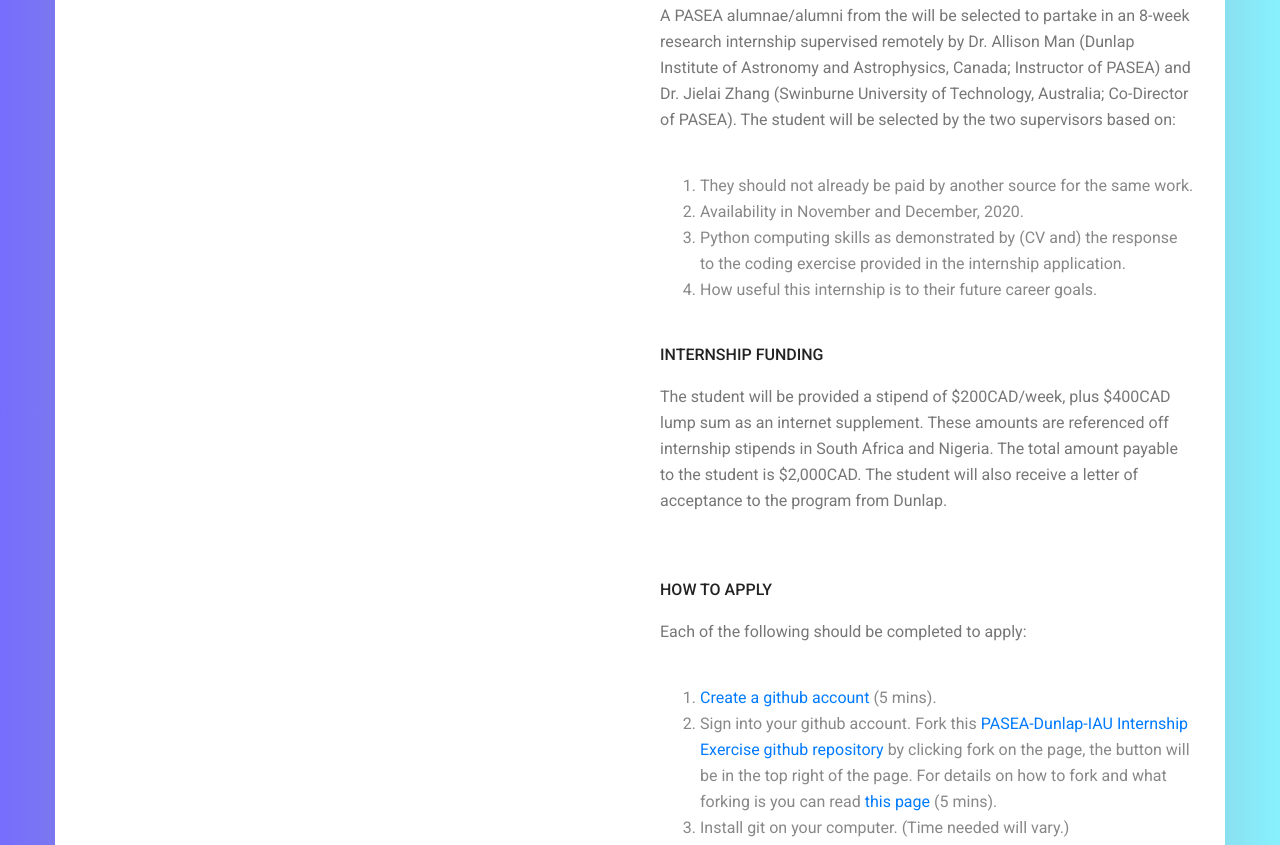
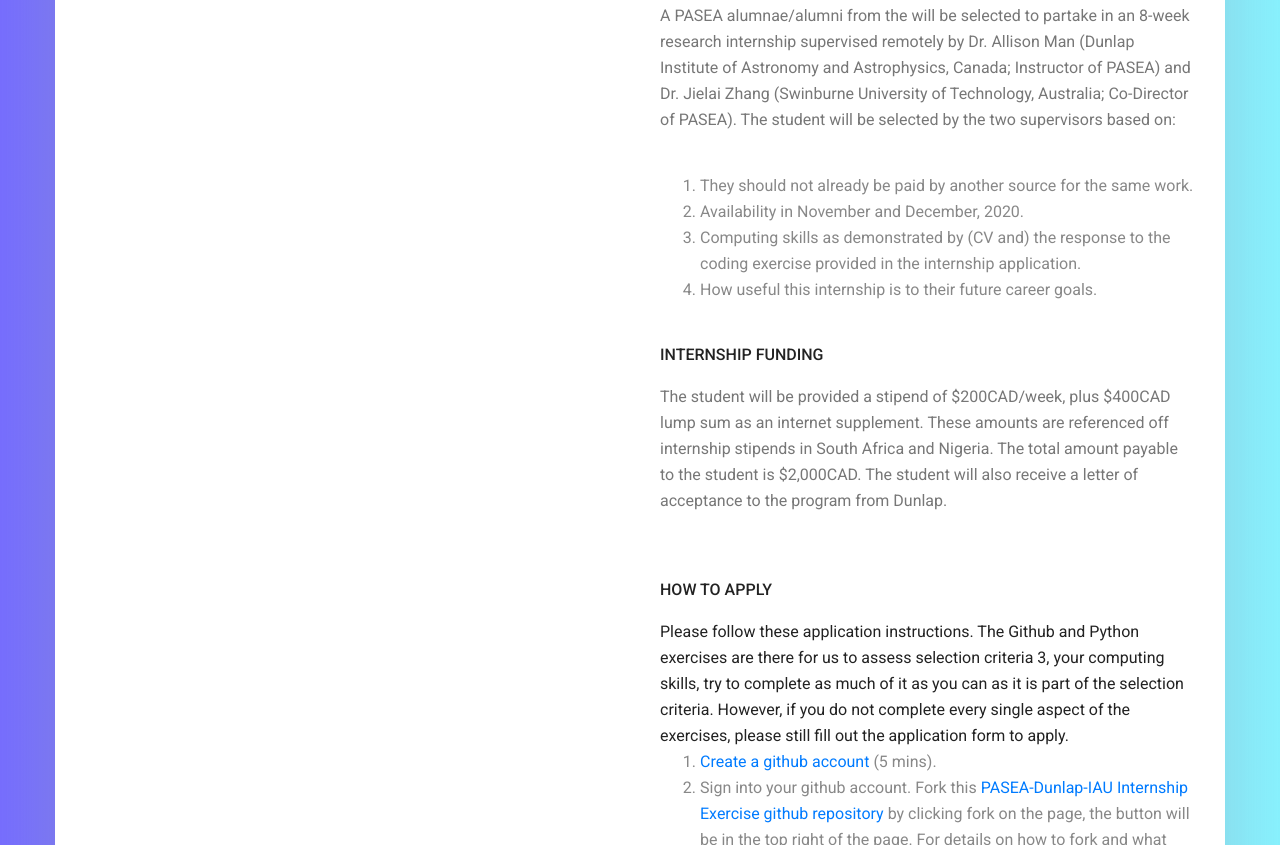
Before and after one commit to jielaizhang/jielaizhang.github.io, a plain HTML site: page PASEA_Dunlap_IAU_Internship.html in a window 1280 px wide. Shown: the part 604-1449 px from the top of the page. Drawn offline with Linux system fonts and the light colour scheme.

Commit message:
update application instructions

```diff
--- a/PASEA_Dunlap_IAU_Internship.html
+++ b/PASEA_Dunlap_IAU_Internship.html
@@ -77,7 +77,7 @@
                             <ol>
                                 <li style="color: #888;"><span style="color: #888">They should not already be paid by another source for the same work.</span></li>
                                 <li style="color: #888;"><span style="color: #888">Availability in November and December, 2020.</span></li>
-                                <li style="color: #888;"><span style="color: #888">Python computing skills as demonstrated by (CV and) the response to the coding exercise provided in the internship application.</span></li>
+                                <li style="color: #888;"><span style="color: #888">Computing skills as demonstrated by (CV and) the response to the coding exercise provided in the internship application.</span></li>
                                 <li style="color: #888;"><span style="color: #888">How useful this internship is to their future career goals.</span></li>
                               </ol>
                                     <br>
@@ -85,7 +85,7 @@
                             <p>The student will be provided a stipend of $200CAD/week, plus $400CAD lump sum as an internet supplement. These amounts are referenced off internship stipends in South Africa and Nigeria. The total amount payable to the student is $2,000CAD. The student will also receive a letter of acceptance to the program from Dunlap. </p>
                                     <br>
                                 <h4>How To Apply</h4>
-<p>Each of the following should be completed to apply:</p>
+Please follow these application instructions. The Github and Python exercises are there for us to assess selection criteria 3, your computing skills, try to complete as much of it as you can as it is part of the selection criteria. However, if you do not complete every single aspect of the exercises, please still fill out the application form to apply.
                             <ol>
                                 <li style="color: #888;"><span style="color: #888"><a href="https://github.com">Create a github account</a> (5 mins).</span></li>
                                 <li style="color: #888;"><span style="color: #888">Sign into your github account. Fork this <a href="https://github.com/jielaizhang/PASEA-Dunlap-IAU_Internship">PASEA-Dunlap-IAU Internship Exercise github repository</a> by clicking fork on the page, the button will be in the top right of the page. For details on how to fork and what forking is you can read <a href="https://docs.github.com/en/free-pro-team@latest/github/getting-started-with-github/fork-a-repo">this page</a> (5 mins).</span></li>
```
